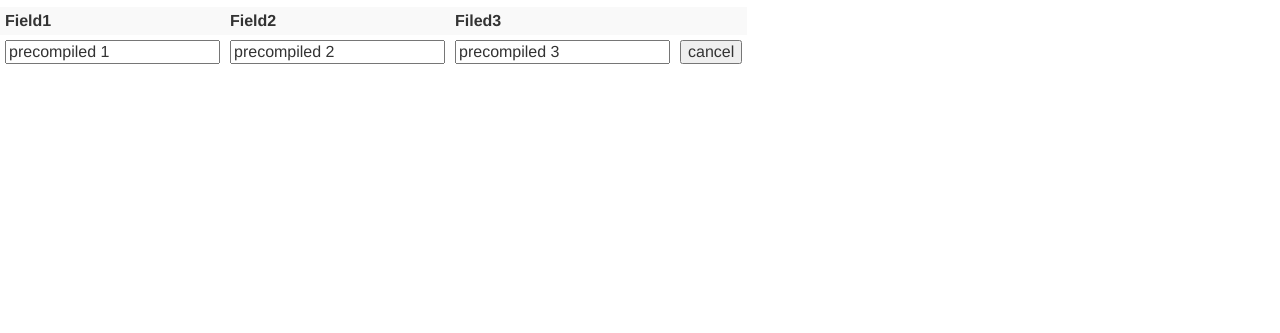
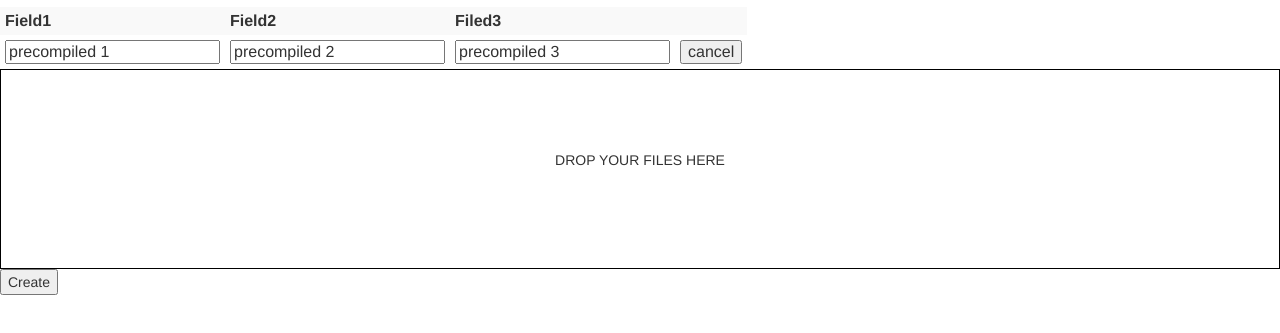
Before and after one commit to double-m/multiattachment-upload, a website: page client/public/index.html in a window 1280 px wide. Shown: the part 63-396 px from the top of the page. Drawn offline with nearby package versions, Linux system fonts and the light colour scheme.

Commit message:
ADD DropZone

```diff
--- a/client/public/app.js
+++ b/client/public/app.js
@@ -4,4 +4,54 @@ $(document).ready(function(){
 	$('.doc-input-field').val('');
   });
 
+  $('#upload').click(function() {
+	// TODO
+
+	$('#doc-fields-clear').click();
+	dropZone.clear();
+  });
+
+  dropZone.clear();
 });
+
+var dropZone = {
+  files: [],
+
+  clear: function() {
+	this.files = [],
+	this.output('<div class="dz-starting-message">DROP YOUR FILES HERE</div>');
+  },
+  onDragEnter: function(event) {
+	event.stopPropagation();
+	event.preventDefault();
+  },
+  onDragOver: function(event) {
+	event.stopPropagation();
+	event.preventDefault();
+  },
+  onDrop: function(event) {
+	event.stopPropagation();
+	event.preventDefault();
+	this.manageDropped(event);
+  },
+  manageDropped: function(event) {
+	var dt = event.dataTransfer
+	  , droppedFiles = dt.files;
+
+	for (var i = 0; i < droppedFiles.length; i++) {
+	  this.files.push(droppedFiles[i]);
+	}
+
+	this.output('File Count: ' + this.files.length + '\n');
+
+	var outMessage = [];
+	for (var i = 0; i < this.files.length; i++) {
+	  outMessage.push( [ 'File', i, ':', this.files[i].name, '('+this.files[i].size+')', '\n' ].join(' '));
+	}
+	this.output(outMessage.join(''));
+  },
+  output: function(message)
+  {
+	document.getElementById('dropZone').innerHTML = message;
+  }
+};
--- a/client/public/css/main.css
+++ b/client/public/css/main.css
@@ -1,3 +1,13 @@
 table {
-    min-width: 500px
+  min-width: 500px
 }
+
+#dropZone {
+  min-height: 200px;
+  white-space: pre;
+  border: 1px solid black;
+}
+#dropZone div.dz-starting-message {
+  text-align: center;
+  margin-top: 80px;
+}
--- a/client/public/index.html
+++ b/client/public/index.html
@@ -6,8 +6,8 @@
     <link href="components/bootstrap/dist/css/bootstrap.min.css" rel="stylesheet" type="text/css" />
     <link href="css/main.css" rel="stylesheet" type="text/css" />
   </head>
+  <body>
 
-  <body>
     <div>
       <h1>Create a Document</h1>
       <table class="table-striped table-hover table-condensed">
@@ -25,5 +25,15 @@
         </tr>
       </table>
     </div>
+
+    <div id="dropZone"
+      ondragenter="dropZone.onDragEnter(event)"
+      ondragover="dropZone.onDragOver(event)"
+      ondrop="dropZone.onDrop(event)"></div>
+
+    <div>
+      <input type="button" id="upload" value="Create" />
+    </div>
+
   </body>
 </html>
```
